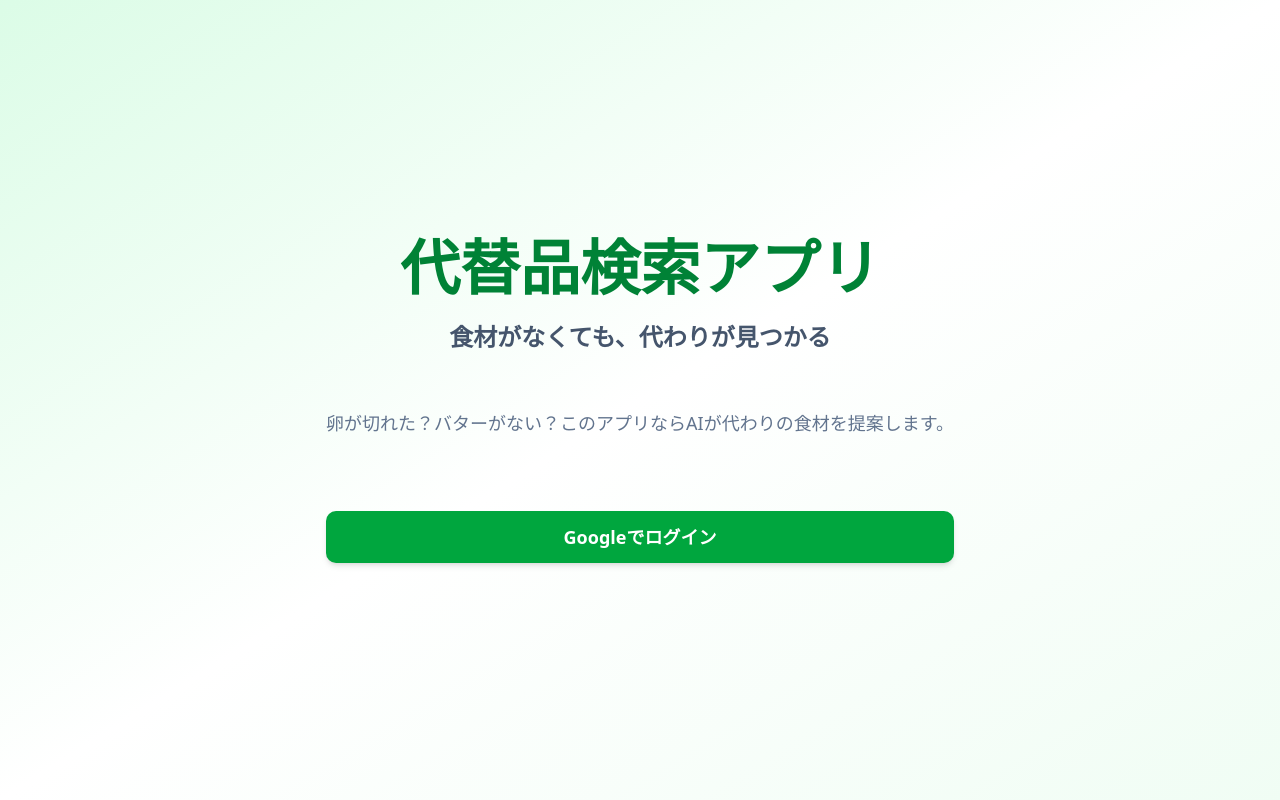
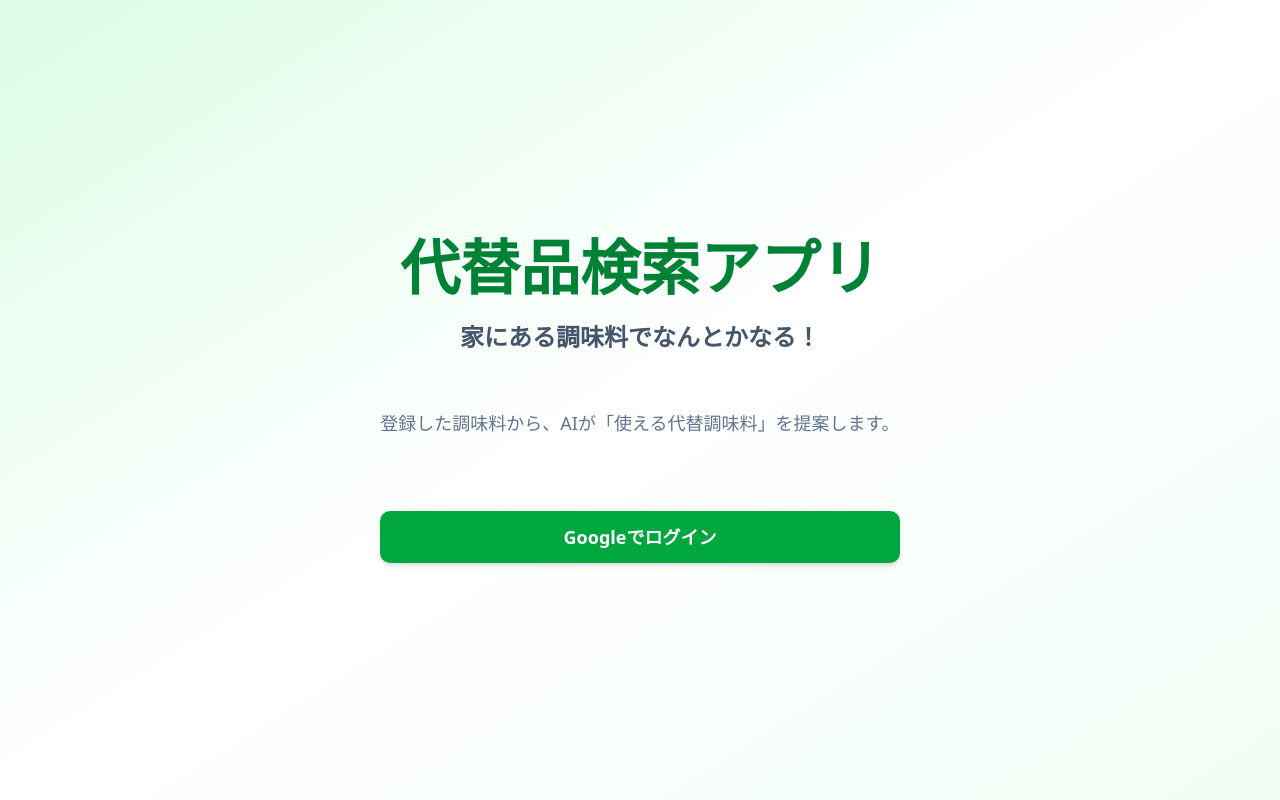
Before and after one commit to y-kei-yu/substitute-search, a React (Vite) app: page / in a window 1280 px wide. Built offline with nearby package versions, Linux system fonts and the light colour scheme; no server answers.

Commit message:
ログイン時の文言編集

```diff
--- a/src/pages/Login.tsx
+++ b/src/pages/Login.tsx
@@ -70,11 +70,11 @@ export const Login = () => {
                 <div className="flex flex-col items-center text-center space-y-6">
                     <h1 className="text-5xl md:text-6xl font-extrabold text-green-700" data-testid="testLoginTitle">代替品検索アプリ</h1>
                     <h2 className="text-2xl font-semibold text-slate-600">
-                        食材がなくても、代わりが見つかる
+                        家にある調味料でなんとかなる！
                     </h2>
                     <div className="mt-2" />
                     <p className="text-base md:text-lg text-slate-500 leading-relaxed">
-                        卵が切れた？バターがない？このアプリならAIが代わりの食材を提案します。
+                        登録した調味料から、AIが「使える代替調味料」を提案します。
                     </p>
                     <div className="mt-6" />
                     {!authUser && (
```
